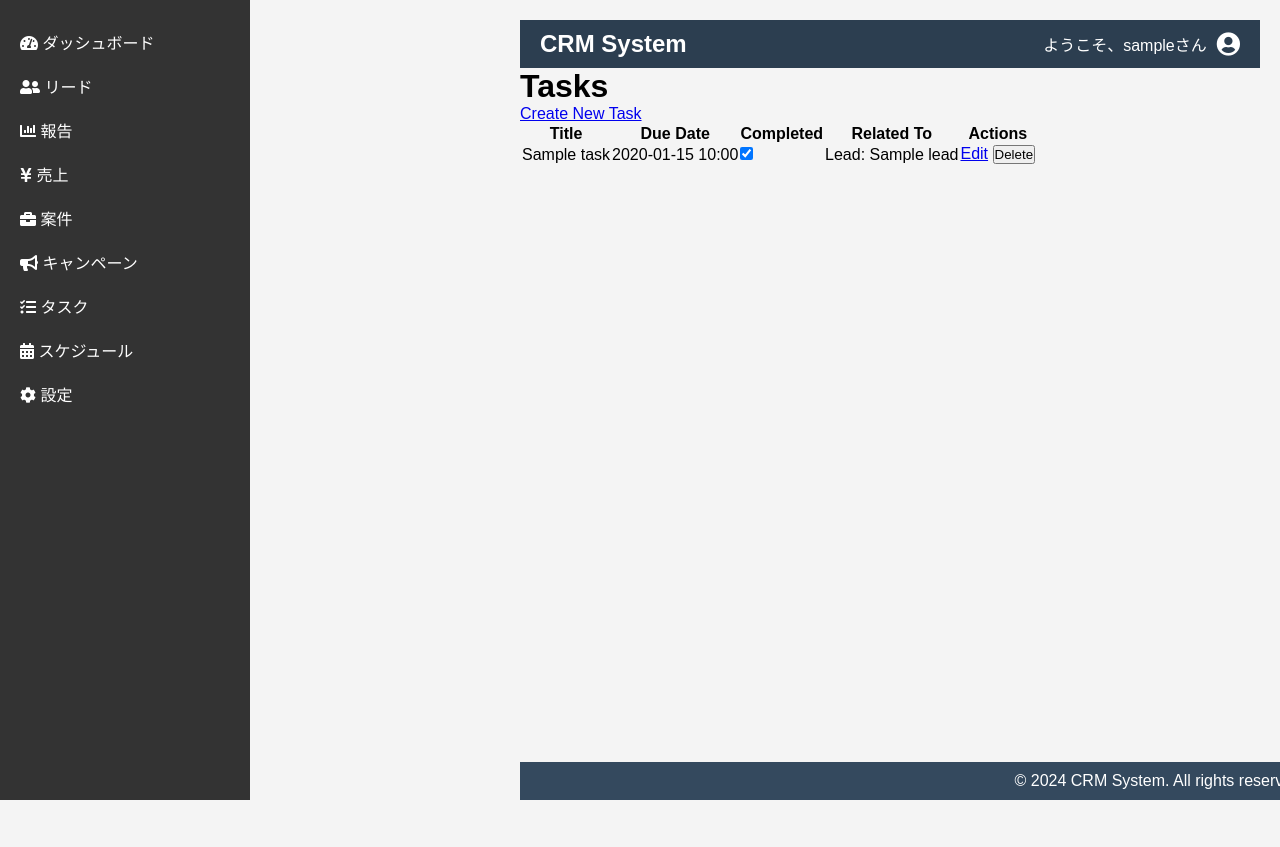
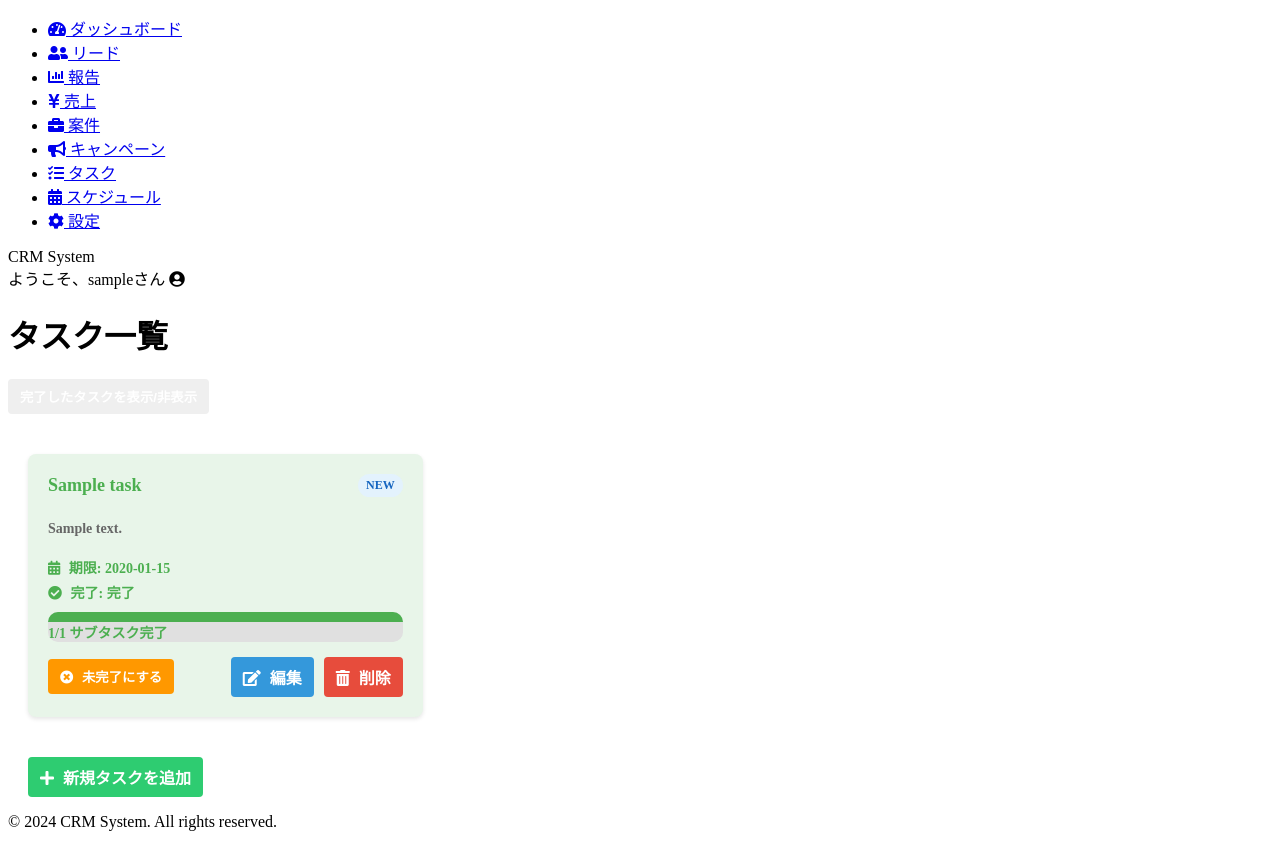
Before and after one commit to macnishio/CRMbyReplitCreate, a Flask app: page /tasks/ in a window 1280 px wide. Before the commit the page ends 800 px from the top, so only its background shows below. Run offline with Flask 3, Linux system fonts and the light colour scheme; a user stored in the database is signed in; tables that the repository leaves empty hold one stand-in row (values such as "Sample post").

Commit message:
Agent step completed: Improve Tasks view with enhanced card format

```diff
--- a/routes/tasks.py
+++ b/routes/tasks.py
@@ -1,7 +1,7 @@
-from flask import Blueprint, render_template, redirect, url_for, flash, request
+from flask import Blueprint, render_template, redirect, url_for, flash, request, jsonify
 from flask_login import login_required, current_user
 from extensions import db
-from models import Task, User, Lead, Opportunity, Account
+from models import Task, User, Lead, Opportunity, Account, Subtask
 from forms import TaskForm
 from datetime import datetime
 
@@ -10,8 +10,8 @@
 @bp.route('/')
 @login_required
 def list_tasks():
-    tasks = Task.query.filter_by(user_id=current_user.id).all()
-    return render_template('tasks/list.html', tasks=tasks)
+    tasks = Task.query.filter_by(user_id=current_user.id).order_by(Task.due_date.asc()).all()
+    return render_template('tasks/list_tasks.html', tasks=tasks)
 
 @bp.route('/create', methods=['GET', 'POST'])
 @login_required
@@ -27,6 +27,8 @@
             title=form.title.data,
             description=form.description.data,
             due_date=form.due_date.data,
+            status='New',
+            priority=form.priority.data,
             user_id=form.user_id.data,
             lead_id=form.lead_id.data if form.lead_id.data != 0 else None,
             opportunity_id=form.opportunity_id.data if form.opportunity_id.data != 0 else None,
@@ -34,9 +36,9 @@
         )
         db.session.add(task)
         db.session.commit()
-        flash('Task created successfully')
+        flash('タスクが正常に作成されました', 'success')
         return redirect(url_for('tasks.list_tasks'))
-    return render_template('tasks/create.html', form=form)
+    return render_template('tasks/create_task.html', form=form)
 
 @bp.route('/<int:id>/edit', methods=['GET', 'POST'])
 @login_required
@@ -54,9 +56,9 @@
         task.opportunity_id = form.opportunity_id.data if form.opportunity_id.data != 0 else None
         task.account_id = form.account_id.data if form.account_id.data != 0 else None
         db.session.commit()
-        flash('Task updated successfully')
+        flash('タスクが正常に更新されました', 'success')
         return redirect(url_for('tasks.list_tasks'))
-    return render_template('tasks/edit.html', form=form, task=task)
+    return render_template('tasks/edit_task.html', form=form, task=task)
 
 @bp.route('/<int:id>/delete', methods=['POST'])
 @login_required
@@ -64,7 +66,7 @@
     task = Task.query.get_or_404(id)
     db.session.delete(task)
     db.session.commit()
-    flash('Task deleted successfully')
+    flash('タスクが正常に削除されました', 'success')
     return redirect(url_for('tasks.list_tasks'))
 
 @bp.route('/<int:id>/toggle', methods=['POST'])
@@ -72,6 +74,29 @@
 def toggle_task(id):
     task = Task.query.get_or_404(id)
     task.completed = not task.completed
+    if task.completed:
+        task.status = 'Completed'
+    else:
+        task.status = 'In Progress'
     db.session.commit()
-    flash('Task status updated')
-    return redirect(url_for('tasks.list_tasks'))
+    return jsonify({'success': True, 'completed': task.completed})
+
+@bp.route('/<int:id>/subtasks/add', methods=['POST'])
+@login_required
+def add_subtask(id):
+    task = Task.query.get_or_404(id)
+    subtask_title = request.form.get('subtask_title')
+    if subtask_title:
+        subtask = Subtask(title=subtask_title, task_id=task.id)
+        db.session.add(subtask)
+        db.session.commit()
+        flash('サブタスクが正常に追加されました', 'success')
+    return redirect(url_for('tasks.edit_task', id=id))
+
+@bp.route('/subtasks/<int:id>/toggle', methods=['POST'])
+@login_required
+def toggle_subtask(id):
+    subtask = Subtask.query.get_or_404(id)
+    subtask.completed = not subtask.completed
+    db.session.commit()
+    return jsonify({'success': True, 'completed': subtask.completed})
--- a/static/css/styles.css
+++ b/static/css/styles.css
@@ -1,125 +1,11 @@
-/* Reset and base styles */
-* {
-    margin: 0;
-    padding: 0;
-    box-sizing: border-box;
+/* Existing styles... */
+
+/* Task Controls */
+.task-controls {
+    margin-bottom: 20px;
 }
 
-body {
-    font-family: Arial, sans-serif;
-    background-color: #f4f4f4;
-}
-
-/* Layout */
-.dashboard-container {
-    display: flex;
-    min-height: 100vh;
-}
-
-/* Sidebar styles */
-.sidebar {
-    width: 250px;
-    background-color: #333;
-    color: white;
-    padding-top: 20px;
-}
-
-.sidebar ul {
-    list-style-type: none;
-}
-
-.sidebar li {
-    padding: 10px 20px;
-}
-
-.sidebar a {
-    color: white;
-    text-decoration: none;
-    display: block;
-    transition: background-color 0.3s;
-}
-
-.sidebar a:hover {
-    background-color: #444;
-}
-
-/* Main content area */
-.main-content {
-    flex-grow: 1;
-    padding: 20px;
-    margin-left: 250px; /* Match sidebar width */
-}
-
-/* Header styles */
-.header {
-    background-color: #2c3e50;
-    color: white;
-    padding: 10px 20px;
-    display: flex;
-    justify-content: space-between;
-    align-items: center;
-}
-
-.logo {
-    font-size: 24px;
-    font-weight: bold;
-}
-
-.user-profile {
-    display: flex;
-    align-items: center;
-}
-
-.user-profile span {
-    margin-right: 10px;
-}
-
-.avatar {
-    font-size: 24px;
-    color: white;
-}
-
-/* Footer styles */
-.footer {
-    background-color: #34495e;
-    color: white;
-    text-align: center;
-    padding: 10px;
-    position: fixed;
-    bottom: 0;
-    width: 100%;
-}
-
-/* Responsive styles */
-@media (max-width: 768px) {
-    .dashboard-container {
-        flex-direction: column;
-    }
-
-    .sidebar {
-        width: 100%;
-        order: 2;
-    }
-
-    .main-content {
-        margin-left: 0;
-        order: 1;
-    }
-
-    .header {
-        flex-direction: column;
-        align-items: flex-start;
-    }
-
-    .user-profile {
-        margin-top: 10px;
-    }
-}
-
-/* Card Grid Styles */
-.opportunity-grid,
-.lead-grid,
-.schedule-grid,
+/* Enhanced Task Card Styles */
 .task-grid {
     display: grid;
     grid-template-columns: repeat(auto-fill, minmax(300px, 1fr));
@@ -127,61 +13,132 @@
     padding: 20px;
 }
 
-/* Card Styles */
-.opportunity-card,
-.lead-card,
-.schedule-card,
 .task-card {
     background-color: #fff;
     border-radius: 8px;
     box-shadow: 0 2px 4px rgba(0, 0, 0, 0.1);
     padding: 20px;
-    transition: transform 0.3s ease;
+    transition: transform 0.3s ease, box-shadow 0.3s ease;
+    display: flex;
+    flex-direction: column;
 }
 
-.opportunity-card:hover,
-.lead-card:hover,
-.schedule-card:hover,
 .task-card:hover {
     transform: translateY(-5px);
+    box-shadow: 0 4px 8px rgba(0, 0, 0, 0.15);
 }
 
-.opportunity-card h2,
-.lead-card h2,
-.schedule-card h2,
-.task-card h2 {
-    font-size: 18px;
+.task-card.completed {
+    background-color: #e8f5e9;
+}
+
+.task-card.hidden {
+    display: none;
+}
+
+.task-header {
+    display: flex;
+    justify-content: space-between;
+    align-items: center;
     margin-bottom: 10px;
 }
 
-.opportunity-card p,
-.lead-card p,
-.schedule-card p,
-.task-card p {
-    margin-bottom: 5px;
+.task-header h2 {
+    font-size: 18px;
+    margin: 0;
 }
 
+.task-status {
+    font-size: 12px;
+    padding: 4px 8px;
+    border-radius: 12px;
+    text-transform: uppercase;
+}
+
+.task-status.new { background-color: #e3f2fd; color: #1565c0; }
+.task-status.in-progress { background-color: #fff3e0; color: #e65100; }
+.task-status.completed { background-color: #e8f5e9; color: #2e7d32; }
+
+.task-description {
+    font-size: 14px;
+    color: #666;
+    margin-bottom: 15px;
+    flex-grow: 1;
+}
+
+.task-details {
+    font-size: 14px;
+    margin-bottom: 15px;
+}
+
+.task-details p {
+    margin: 5px 0;
+}
+
+.task-details i {
+    margin-right: 5px;
+}
+
+.completed {
+    color: #4caf50;
+    font-weight: bold;
+}
+
+.not-completed {
+    color: #f44336;
+    font-weight: bold;
+}
+
+/* Subtask Progress Bar */
+.subtask-progress {
+    margin-top: 10px;
+    background-color: #e0e0e0;
+    border-radius: 10px;
+    overflow: hidden;
+}
+
+.progress-bar {
+    height: 10px;
+    background-color: #4caf50;
+    transition: width 0.3s ease;
+}
+
+/* Card Actions */
 .card-actions {
     display: flex;
     justify-content: space-between;
-    margin-top: 15px;
+    align-items: center;
+    margin-top: auto;
+}
+
+.action-buttons {
+    display: flex;
+    gap: 10px;
 }
 
 .btn {
-    padding: 5px 10px;
+    padding: 8px 12px;
     border-radius: 4px;
     text-decoration: none;
     color: #fff;
     font-weight: bold;
+    transition: background-color 0.3s ease;
+    border: none;
+    cursor: pointer;
 }
 
-.btn-edit {
-    background-color: #3498db;
+.btn i {
+    margin-right: 5px;
 }
 
-.btn-delete {
-    background-color: #e74c3c;
-}
+.btn-toggle-complete { background-color: #ff9800; }
+.btn-toggle-complete:hover { background-color: #f57c00; }
+
+.btn-edit { background-color: #3498db; }
+.btn-edit:hover { background-color: #2980b9; }
+
+.btn-delete { background-color: #e74c3c; }
+.btn-delete:hover { background-color: #c0392b; }
 
 .btn-add {
     background-color: #2ecc71;
@@ -189,56 +146,11 @@
     margin-top: 20px;
     margin-left: 20px;
 }
+.btn-add:hover { background-color: #27ae60; }
 
-/* Specific card styles */
-.lead-card {
-    border-left: 5px solid #3498db;
-}
+/* Priority Colors */
+.task-card[data-priority="high"] { border-left: 5px solid #f44336; }
+.task-card[data-priority="medium"] { border-left: 5px solid #ff9800; }
+.task-card[data-priority="low"] { border-left: 5px solid #4caf50; }
 
-.schedule-card {
-    border-left: 5px solid #f39c12;
-}
-
-.task-card {
-    border-left: 5px solid #2ecc71;
-}
-
-.task-card .completed {
-    color: #27ae60;
-    font-weight: bold;
-}
-
-.task-card .not-completed {
-    color: #e74c3c;
-    font-weight: bold;
-}
-
-/* Schedule view toggle styles */
-.view-toggle {
-    display: flex;
-    justify-content: center;
-    margin-bottom: 20px;
-}
-
-.view-toggle button {
-    padding: 10px 20px;
-    margin: 0 5px;
-    border: none;
-    background-color: #f0f0f0;
-    cursor: pointer;
-    border-radius: 5px;
-    transition: background-color 0.3s;
-}
-
-.view-toggle button.active {
-    background-color: #3498db;
-    color: white;
-}
-
-/* Calendar view styles */
-.calendar-view {
-    background-color: white;
-    padding: 20px;
-    border-radius: 8px;
-    box-shadow: 0 2px 4px rgba(0, 0, 0, 0.1);
-}
+/* Existing styles... */
--- a/templates/tasks/list_tasks.html
+++ b/templates/tasks/list_tasks.html
@@ -2,22 +2,75 @@
 {% block title %}タスク一覧{% endblock %}
 {% block content %}
 <h1>タスク一覧</h1>
+<div class="task-controls">
+    <button id="toggleCompletedTasks" class="btn btn-secondary">完了したタスクを表示/非表示</button>
+</div>
 <div class="task-grid">
     {% for task in tasks %}
-    <div class="task-card">
-        <h2>{{ task.title }}</h2>
-        <p><strong>説明:</strong> {{ task.description }}</p>
-        <p><strong>期限:</strong> {{ task.due_date.strftime('%Y-%m-%d') if task.due_date else 'N/A' }}</p>
-        <p><strong>ステータス:</strong> {{ task.status }}</p>
-        <p><strong>完了:</strong> <span class="{{ 'completed' if task.completed else 'not-completed' }}">{{ '完了' if task.completed else '未完了' }}</span></p>
+    <div class="task-card {% if task.completed %}completed{% endif %}" data-priority="{{ task.priority }}">
+        <div class="task-header">
+            <h2>{{ task.title }}</h2>
+            <span class="task-status {{ task.status.lower() }}">{{ task.status }}</span>
+        </div>
+        <p class="task-description">{{ task.description }}</p>
+        <div class="task-details">
+            <p><i class="fas fa-calendar-alt"></i> 期限: {{ task.due_date.strftime('%Y-%m-%d') if task.due_date else 'なし' }}</p>
+            <p><i class="fas fa-check-circle"></i> 完了: <span class="{{ 'completed' if task.completed else 'not-completed' }}">{{ '完了' if task.completed else '未完了' }}</span></p>
+            {% if task.subtasks %}
+            <div class="subtask-progress">
+                <div class="progress-bar" style="width: {{ (task.completed_subtasks / task.total_subtasks) * 100 }}%"></div>
+                <span>{{ task.completed_subtasks }}/{{ task.total_subtasks }} サブタスク完了</span>
+            </div>
+            {% endif %}
+        </div>
         <div class="card-actions">
-            <a href="{{ url_for('tasks.edit_task', id=task.id) }}" class="btn btn-edit">編集</a>
-            <a href="{{ url_for('tasks.delete_task', id=task.id) }}" class="btn btn-delete" onclick="return confirm('本当にこのタスクを削除しますか？');">削除</a>
+            <button class="btn btn-toggle-complete" data-task-id="{{ task.id }}">
+                <i class="fas {% if task.completed %}fa-times-circle{% else %}fa-check-circle{% endif %}"></i>
+                {{ '未完了にする' if task.completed else '完了にする' }}
+            </button>
+            <div class="action-buttons">
+                <a href="{{ url_for('tasks.edit_task', id=task.id) }}" class="btn btn-edit"><i class="fas fa-edit"></i> 編集</a>
+                <a href="{{ url_for('tasks.delete_task', id=task.id) }}" class="btn btn-delete" onclick="return confirm('本当にこのタスクを削除しますか？');"><i class="fas fa-trash-alt"></i> 削除</a>
+            </div>
         </div>
     </div>
     {% endfor %}
 </div>
 <div class="add-task">
-    <a href="{{ url_for('tasks.add_task') }}" class="btn btn-add">新規タスクを追加</a>
+    <a href="{{ url_for('tasks.add_task') }}" class="btn btn-add"><i class="fas fa-plus"></i> 新規タスクを追加</a>
 </div>
 {% endblock %}
+
+{% block extra_scripts %}
+<script>
+document.addEventListener('DOMContentLoaded', function() {
+    const toggleCompletedTasksBtn = document.getElementById('toggleCompletedTasks');
+    const taskCards = document.querySelectorAll('.task-card');
+
+    toggleCompletedTasksBtn.addEventListener('click', function() {
+        taskCards.forEach(card => {
+            if (card.classList.contains('completed')) {
+                card.classList.toggle('hidden');
+            }
+        });
+    });
+
+    document.querySelectorAll('.btn-toggle-complete').forEach(btn => {
+        btn.addEventListener('click', function() {
+            const taskId = this.getAttribute('data-task-id');
+            fetch(`/tasks/${taskId}/toggle`, { method: 'POST' })
+                .then(response => response.json())
+                .then(data => {
+                    if (data.success) {
+                        const card = this.closest('.task-card');
+                        card.classList.toggle('completed');
+                        this.innerHTML = card.classList.contains('completed') ?
+                            '<i class="fas fa-times-circle"></i> 未完了にする' :
+                            '<i class="fas fa-check-circle"></i> 完了にする';
+                    }
+                });
+        });
+    });
+});
+</script>
+{% endblock %}
```
Also changed, not shown: forms.py (+16 -10 lines), models.py (+20 -6 lines), 1 other file.
